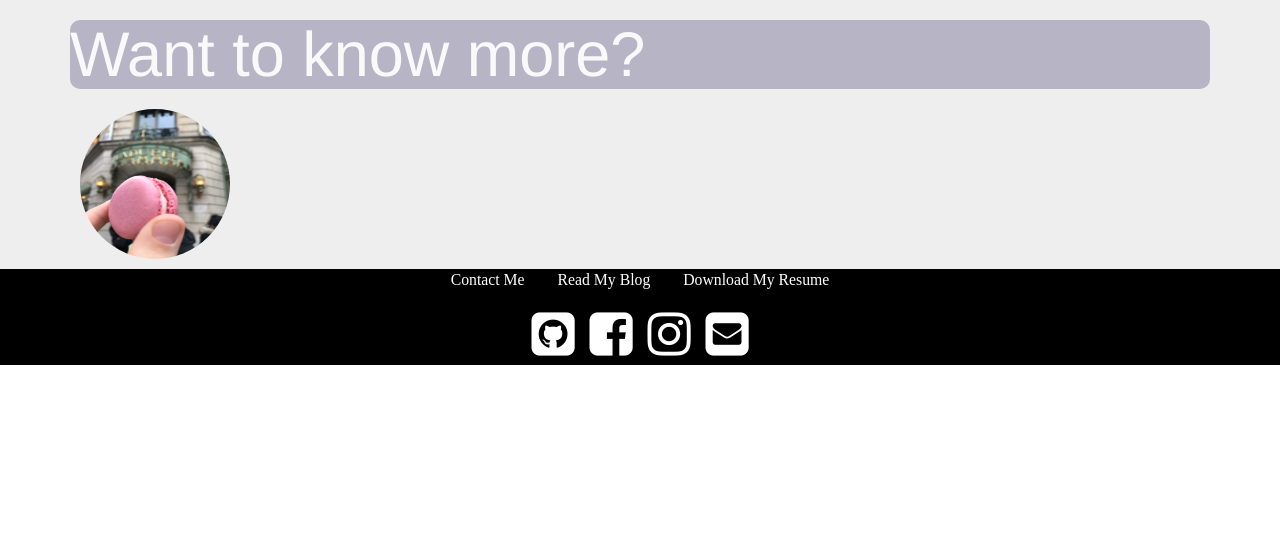
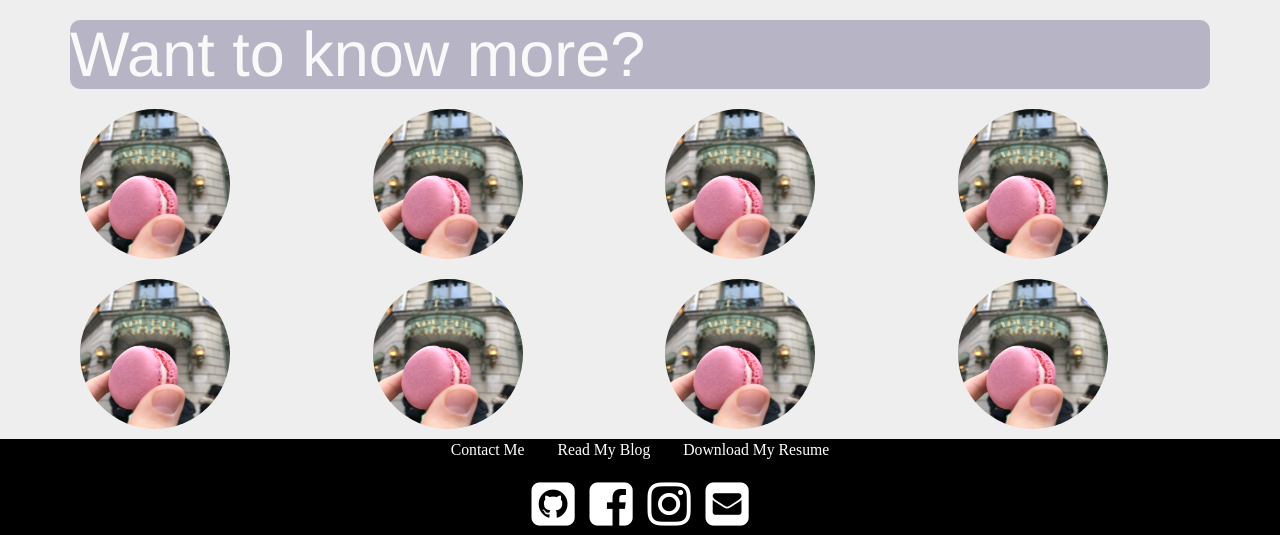
Before and after one commit to pfrank7/pfrank7.github.io, a Jekyll site: the page built from index.html, in a window 1280 px wide. Shown: the part 1550-2085 px from the top of the page. Built offline with Jekyll 4.4.1, drawn with Linux system fonts in a browser that asks for light colours; nearby versions of some CDN libraries; before the commit the page ends 1915 px from its top, so only the background shows below that.

Commit message:
Update index.html

```diff
--- a/index.html
+++ b/index.html
@@ -67,6 +67,8 @@ title: Paige Frank
 .img-circle {
   opacity: 1;
   display: block;
+  top: 50%;
+  left: 50%;
   transition: .5s ease;
   backface-visibility: hidden;
 }
@@ -128,8 +130,50 @@ title: Paige Frank
 						<p> Design Team </p>
 					</div>
 				</div>
+				<div class = "col-sm-3">
+					<img src="../photos/IMG_7969.jpg" class="img-circle" alt="Plaquat Design Team" width="150" height="150">
+					<div class = "text-center text">
+						<p> Design Team </p>
+					</div>
+				</div>
+				<div class = "col-sm-3">
+					<img src="../photos/IMG_7969.jpg" class="img-circle" alt="Plaquat Design Team" width="150" height="150">
+					<div class = "text-center text">
+						<p> Design Team </p>
+					</div>
+				</div>
+				<div class = "col-sm-3">
+					<img src="../photos/IMG_7969.jpg" class="img-circle" alt="Plaquat Design Team" width="150" height="150">
+					<div class = "text-center text">
+						<p> Design Team </p>
+					</div>
+				</div>
 			</div>
 			<div class = "row text-center">
+				<div class = "col-sm-3">
+					<img src="../photos/IMG_7969.jpg" class="img-circle" alt="Plaquat Design Team" width="150" height="150">
+					<div class = "text-center text">
+						<p> Design Team </p>
+					</div>
+				</div>
+				<div class = "col-sm-3">
+					<img src="../photos/IMG_7969.jpg" class="img-circle" alt="Plaquat Design Team" width="150" height="150">
+					<div class = "text-center text">
+						<p> Design Team </p>
+					</div>
+				</div>
+				<div class = "col-sm-3">
+					<img src="../photos/IMG_7969.jpg" class="img-circle" alt="Plaquat Design Team" width="150" height="150">
+					<div class = "text-center text">
+						<p> Design Team </p>
+					</div>
+				</div>
+				<div class = "col-sm-3">
+					<img src="../photos/IMG_7969.jpg" class="img-circle" alt="Plaquat Design Team" width="150" height="150">
+					<div class = "text-center text">
+						<p> Design Team </p>
+					</div>
+				</div>
 			</div>
 		</div>
 	</section>
```
